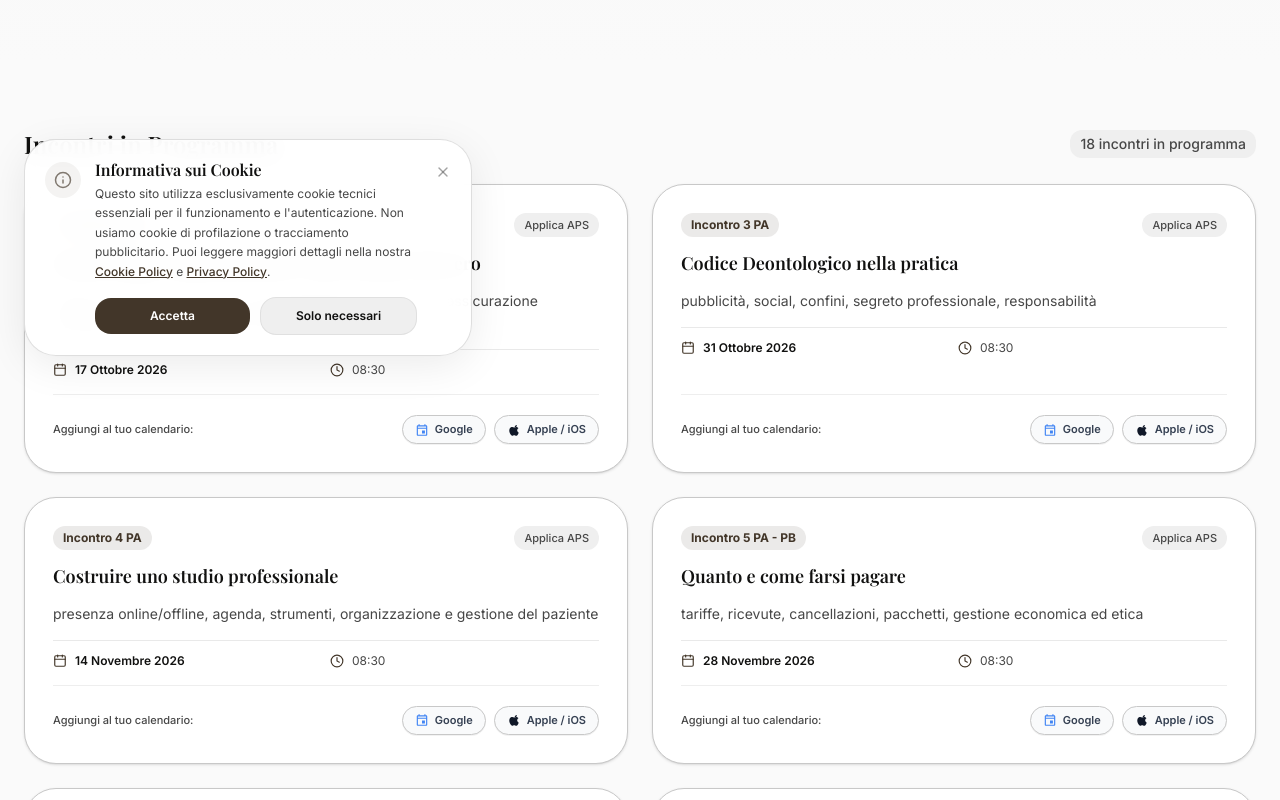
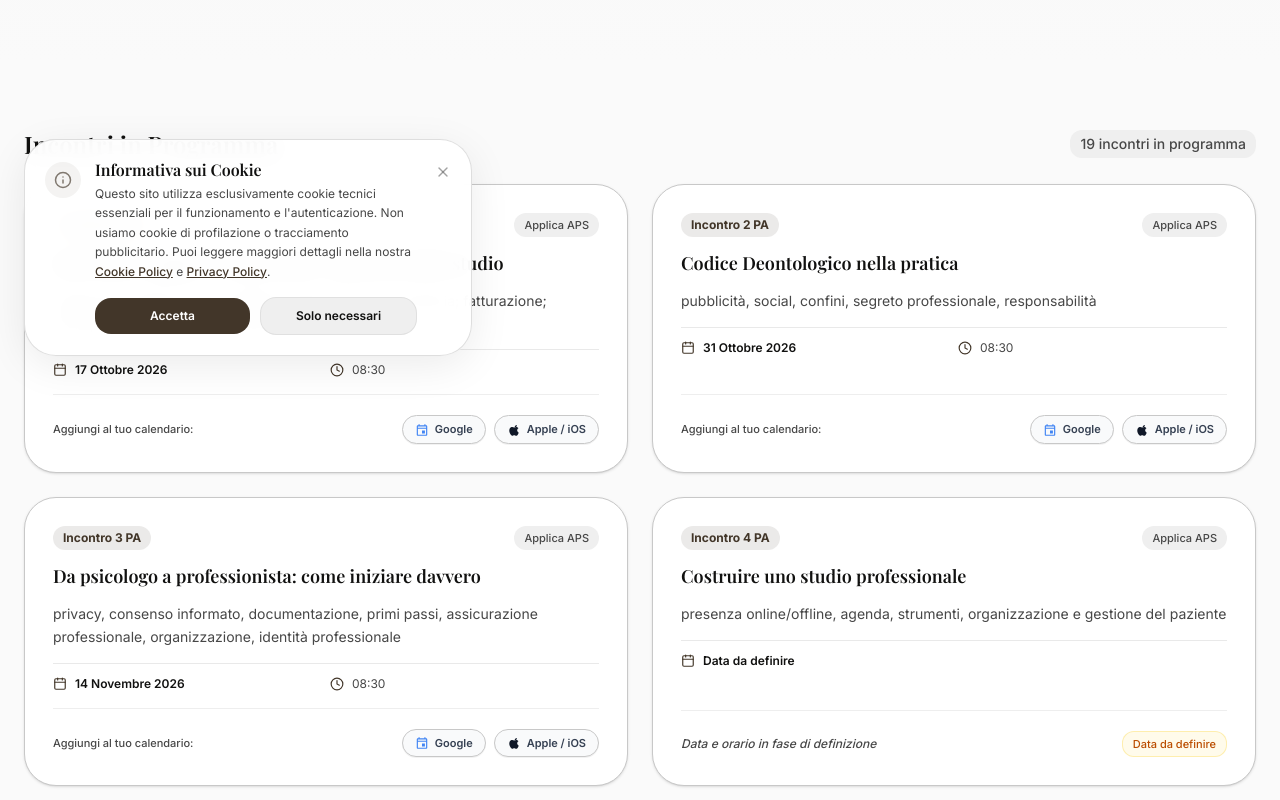
Before and after one commit to applicaaps/applica, a Next.js app in the folder applica-app/: page /programma in a window 1280 px wide. Shown: the part 420-1220 px from the top of the page. Built offline with nearby package versions, Linux system fonts and the light colour scheme; a web font is replaced by a local one.

Commit message:
aggiornamento date

```diff
--- a/applica-app/app/programma/page.tsx
+++ b/applica-app/app/programma/page.tsx
@@ -34,12 +34,12 @@ export interface EventItem {
   id: number
   incontro: string
   dateDisplay: string
-  timeDisplay: string
+  timeDisplay?: string
   title: string
   description?: string
-  year: number
-  month: number
-  day: number
+  year?: number
+  month?: number
+  day?: number
   startHour?: number
   startMinute?: number
   endHour?: number
@@ -70,28 +70,17 @@ const eventsData: EventItem[] = [
   {
     id: 1,
     incontro: "Incontro 1 PA",
-    dateDisplay: "3 Ottobre 2026",
+    dateDisplay: "17 Ottobre 2026",
     timeDisplay: "08:30",
     title: "Benvenuto Applica - Burocrazia e apertura dello studio",
     description: "Partita IVA; regime fiscale; ENPAP; Sistema Tessera Sanitaria; fatturazione; principali scadenze; errori da evitare.",
     year: 2026,
     month: 10,
-    day: 3
+    day: 17
   },
   {
     id: 2,
     incontro: "Incontro 2 PA",
-    dateDisplay: "17 Ottobre 2026",
-    timeDisplay: "08:30",
-    title: "Da psicologo a professionista: come iniziare davvero",
-    description: "privacy, consenso informato, documentazione, primi passi, assicurazione professionale, organizzazione, identità professionale",
-    year: 2026,
-    month: 10,
-    day: 17
-  },
-  {
-    id: 3,
-    incontro: "Incontro 3 PA",
     dateDisplay: "31 Ottobre 2026",
     timeDisplay: "08:30",
     title: "Codice Deontologico nella pratica",
@@ -101,15 +90,22 @@ const eventsData: EventItem[] = [
     day: 31
   },
   {
-    id: 4,
-    incontro: "Incontro 4 PA",
+    id: 3,
+    incontro: "Incontro 3 PA",
     dateDisplay: "14 Novembre 2026",
     timeDisplay: "08:30",
-    title: "Costruire uno studio professionale",
-    description: "presenza online/offline, agenda, strumenti, organizzazione e gestione del paziente",
+    title: "Da psicologo a professionista: come iniziare davvero",
+    description: "privacy, consenso informato, documentazione, primi passi, assicurazione professionale, organizzazione, identità professionale",
     year: 2026,
     month: 11,
     day: 14
+  },
+  {
+    id: 4,
+    incontro: "Incontro 4 PA",
+    dateDisplay: "Data da definire",
+    title: "Costruire uno studio professionale",
+    description: "presenza online/offline, agenda, strumenti, organizzazione e gestione del paziente"
   },
   {
     id: 5,
@@ -280,6 +276,9 @@ const eventsData: EventItem[] = [
 
 // Calcola le date ISO per il calendario
 function getEventDates(event: EventItem) {
+  if (!event.year || !event.month || !event.day) {
+    return null
+  }
   const startH = event.startHour ?? 8
   const startM = event.startMinute ?? 30
   const endH = event.endHour ?? (startH + 2)
@@ -297,7 +296,9 @@ function getEventDates(event: EventItem) {
 
 // Genera link Google Calendar: Titolo = titolo dell'evento, Descrizione = dettagli dell'evento
 function getGoogleCalendarLink(event: EventItem) {
-  const { startIso, endIso } = getEventDates(event)
+  const dates = getEventDates(event)
+  if (!dates) return "#"
+  const { startIso, endIso } = dates
   const title = encodeURIComponent(event.title)
   const detailsContent = event.description
     ? `${event.description}\n\nOrganizzato da Applica APS (https://applicaaps.com)`
@@ -310,7 +311,9 @@ function getGoogleCalendarLink(event: EventItem) {
 
 // Genera e scarica file .ics per Apple / iOS Calendar: Summary = titolo, Description = dettagli
 function downloadAppleIcs(event: EventItem) {
-  const { startIso, endIso } = getEventDates(event)
+  const dates = getEventDates(event)
+  if (!dates) return
+  const { startIso, endIso } = dates
   const descText = event.description ? `${event.description} - Organizzato da Applica APS` : "Organizzato da Applica APS"
   const locText = event.location || "Applica APS"
 
@@ -343,6 +346,9 @@ function downloadAppleIcs(event: EventItem) {
 
 // Funzione per verificare se un evento è passato rispetto all'orario/giorno corrente
 function isEventPassed(event: EventItem): boolean {
+  if (!event.year || !event.month || !event.day) {
+    return false
+  }
   const startH = event.startHour ?? 8
   const startM = event.startMinute ?? 30
   const endH = event.endHour ?? (startH + 2)
@@ -450,10 +456,12 @@ export default function ProgrammaPage() {
                               <Calendar size={14} className="text-[var(--color-primary)] shrink-0" />
                               <span className="font-semibold text-[var(--color-on-surface)]">{event.dateDisplay}</span>
                             </div>
+                            {event.timeDisplay && (
                               <div className="flex items-center gap-2">
                                 <Clock size={14} className="text-[var(--color-primary)] shrink-0" />
                                 <span>{event.timeDisplay}</span>
                               </div>
+                            )}
                             {event.location && (
                               <div className="flex items-center gap-2 sm:col-span-2 text-[var(--color-primary)] font-medium">
                                 <MapPin size={14} className="shrink-0" />
@@ -475,6 +483,7 @@ export default function ProgrammaPage() {
                         </div>
 
                         {/* Azioni del Calendario */}
+                        {event.year && event.month && event.day ? (
                           <div className="pt-4 sm:pt-5 flex flex-col sm:flex-row items-start sm:items-center justify-between gap-3 mt-4 border-t border-[var(--color-outline-variant)]/30">
                             <span className="text-[11px] font-medium text-[var(--color-on-surface-variant)]">
                               Aggiungi al tuo calendario:
@@ -504,6 +513,16 @@ export default function ProgrammaPage() {
                               </button>
                             </div>
                           </div>
+                        ) : (
+                          <div className="pt-4 sm:pt-5 flex items-center justify-between gap-3 mt-4 border-t border-[var(--color-outline-variant)]/30">
+                            <span className="text-xs font-medium text-[var(--color-on-surface-variant)] italic">
+                              Data e orario in fase di definizione
+                            </span>
+                            <span className="px-2.5 py-1 text-[11px] font-medium rounded-md bg-amber-50 text-amber-700 border border-amber-200/60">
+                              Data da definire
+                            </span>
+                          </div>
+                        )}
                       </div>
                     </RevealSection>
                   )
```
Also changed, not shown: 1 other file (tests, documents, lock files or other folders). Lines whose indentation alone changed are shown as unchanged.
